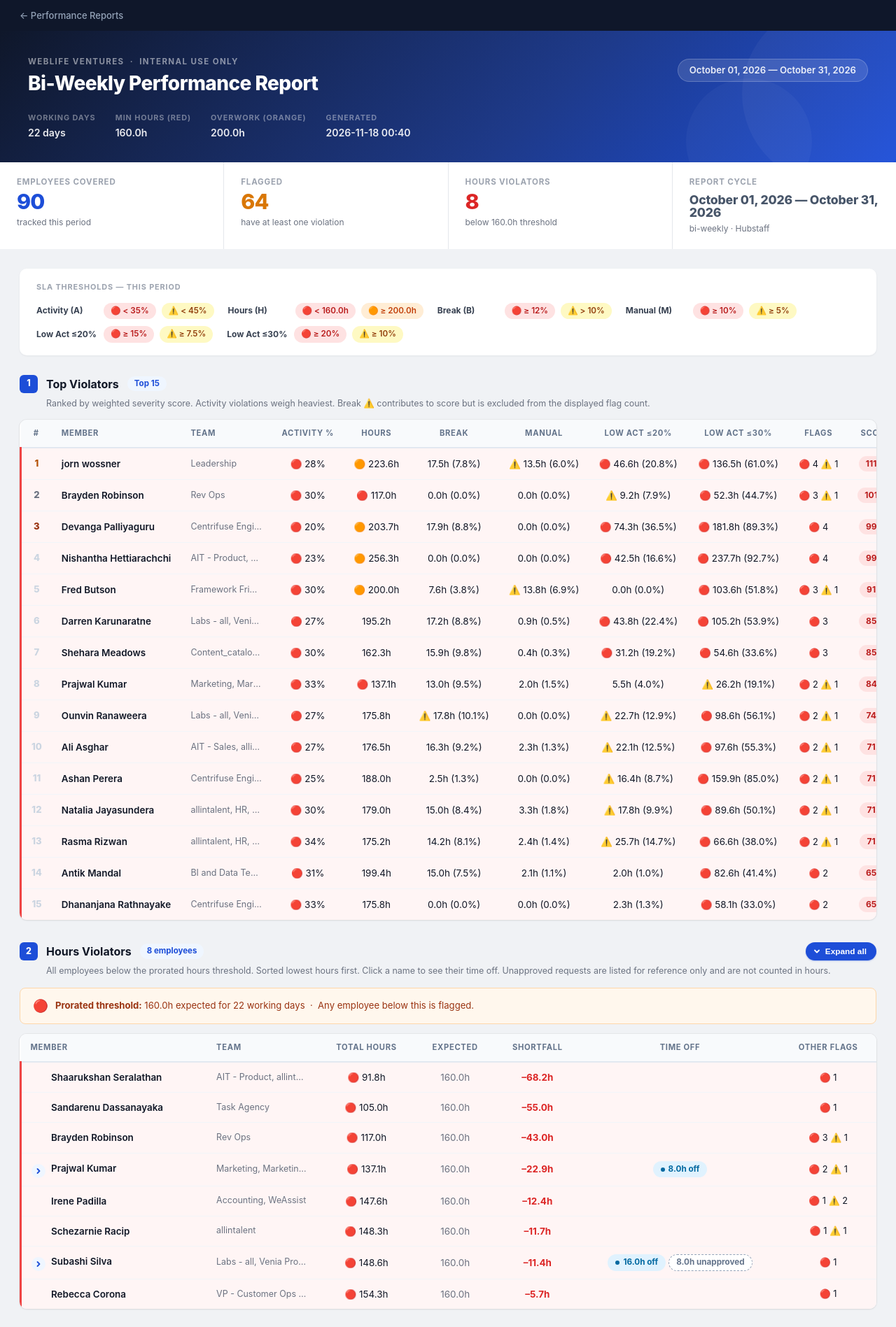
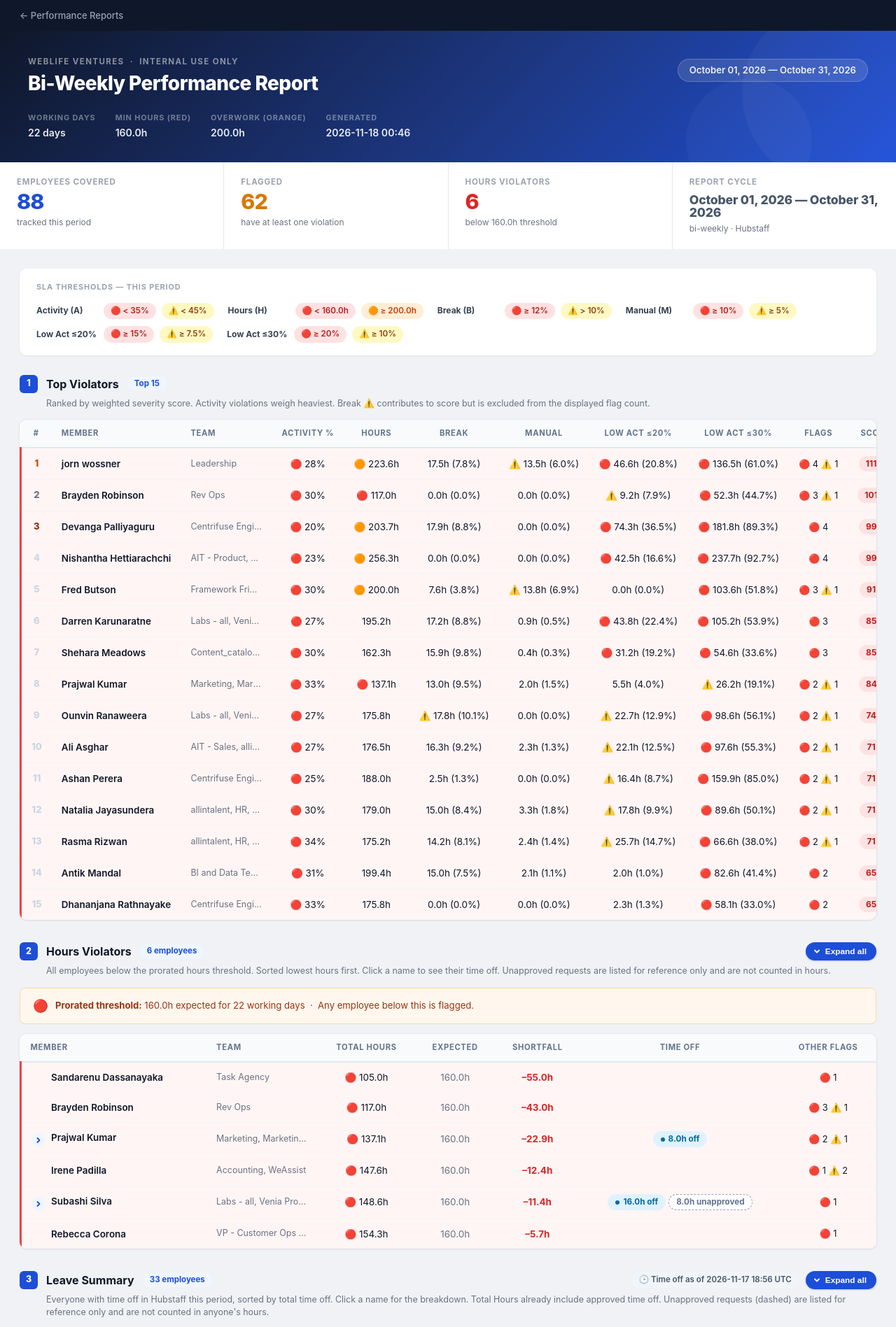
Before and after one commit to aaqib-labs/hubstaff-performance-reports, a plain HTML site: page docs/2026-10-01_to_2026-10-31_biweekly_top_violators.html in a window 1280 px wide. Shown: the top 1897 px of the page at 70% size. Drawn offline with Linux system fonts and the light colour scheme.

Commit message:
Report: Bi-Weekly 2026-10-01 to 2026-10-31 (more exclusions)
Permanent exclusions: Schezarnie Racip (terminated), Shaarukshan
Seralathan (part-time). Sandarenu Dassanayaka and Senitha Lanerolle
added to the Task Agency peer group from the Nov 2026 report on
(October peer comparison not regenerated).

Co-Authored-By: Claude Opus 5.5 <noreply@anthropic.com>

```diff
--- a/docs/2026-10-01_to_2026-10-31_biweekly_top_violators.html
+++ b/docs/2026-10-01_to_2026-10-31_biweekly_top_violators.html
@@ -638,7 +638,7 @@
       </div>
       <div class="header-meta-item">
         <div class="h-label">Generated</div>
-        <div class="h-value">2026-11-18 00:40</div>
+        <div class="h-value">2026-11-18 00:46</div>
       </div>
     </div>
   </div>
@@ -649,17 +649,17 @@
   <div class="stats-row">
     <div class="stat-card">
       <div class="s-label">Employees Covered</div>
-      <div class="s-value blue">90</div>
+      <div class="s-value blue">88</div>
       <div class="s-sub">tracked this period</div>
     </div>
     <div class="stat-card">
       <div class="s-label">Flagged</div>
-      <div class="s-value amber">64</div>
+      <div class="s-value amber">62</div>
       <div class="s-sub">have at least one violation</div>
     </div>
     <div class="stat-card">
       <div class="s-label">Hours Violators</div>
-      <div class="s-value red">8</div>
+      <div class="s-value red">6</div>
       <div class="s-sub">below 160.0h threshold</div>
     </div>
     <div class="stat-card">
@@ -1057,7 +1057,7 @@
       <div class="section-title-row">
         <div class="section-num">2</div>
         <h2>Hours Violators</h2>
-        <span class="count-pill">8 employees</span>
+        <span class="count-pill">6 employees</span>
         <span class="section-tools"><button type="button" class="toggle-all-btn" data-section="s2" aria-pressed="false"><svg width="12" height="12" viewBox="0 0 12 12" aria-hidden="true"><path d="M3 4.5l3 3 3-3" fill="none" stroke="currentColor" stroke-width="1.8" stroke-linecap="round" stroke-linejoin="round"/></svg><span class="btn-label">Expand all</span></button></span>
       </div>
       <p class="section-note">
@@ -1091,18 +1091,6 @@
 
 
             <tr class="severity-critical">
-              <td class="member-name"><span class="chev-spacer"></span>Shaarukshan Seralathan</td>
-              <td class="team-name" title="AIT - Product, allintalent, Labs - all">AIT - Product, allintalent, Labs - all</td>
-              <td class="center">🔴 91.8h</td>
-              <td class="center" style="color:#6b7280;">160.0h</td>
-              <td class="shortfall">–68.2h</td>
-              <td class="center"><span class="chip-stack"></span></td>
-              <td class="flags-cell">🔴 1</td>
-            </tr>
-
-
-
-            <tr class="severity-critical">
               <td class="member-name"><span class="chev-spacer"></span>Sandarenu Dassanayaka</td>
               <td class="team-name" title="Task Agency">Task Agency</td>
               <td class="center">🔴 105.0h</td>
@@ -1126,7 +1114,7 @@
 
 
 
-            <tr class="severity-critical expandable" tabindex="0" role="button" aria-expanded="false" aria-controls="hv-4">
+            <tr class="severity-critical expandable" tabindex="0" role="button" aria-expanded="false" aria-controls="hv-3">
               <td class="member-name"><span class="chev" aria-hidden="true"><svg width="10" height="10" viewBox="0 0 10 10"><path d="M3.5 2l3 3-3 3" fill="none" stroke="currentColor" stroke-width="1.8" stroke-linecap="round" stroke-linejoin="round"/></svg></span>Prajwal Kumar</td>
               <td class="team-name" title="Marketing, Marketing - Paid Media">Marketing, Marketing - Paid Media</td>
               <td class="center">🔴 137.1h</td>
@@ -1136,7 +1124,7 @@
               <td class="flags-cell">🔴 2 ⚠️ 1</td>
             </tr>
 
-            <tr class="detail-row" id="hv-4" hidden>
+            <tr class="detail-row" id="hv-3" hidden>
               <td colspan="7"><div class="leave-card">
 <div class="leave-note">🕒 <span>137.1h total includes 8.0h (1.0d) approved time off → <strong>129.1h actually worked</strong>.</span></div>
 
@@ -1172,19 +1160,7 @@
 
 
 
-            <tr class="severity-critical">
-              <td class="member-name"><span class="chev-spacer"></span>Schezarnie Racip</td>
-              <td class="team-name" title="allintalent">allintalent</td>
-              <td class="center">🔴 148.3h</td>
-              <td class="center" style="color:#6b7280;">160.0h</td>
-              <td class="shortfall">–11.7h</td>
-              <td class="center"><span class="chip-stack"></span></td>
-              <td class="flags-cell">🔴 1 ⚠️ 1</td>
-            </tr>
-
-
-
-            <tr class="severity-critical expandable" tabindex="0" role="button" aria-expanded="false" aria-controls="hv-7">
+            <tr class="severity-critical expandable" tabindex="0" role="button" aria-expanded="false" aria-controls="hv-5">
               <td class="member-name"><span class="chev" aria-hidden="true"><svg width="10" height="10" viewBox="0 0 10 10"><path d="M3.5 2l3 3-3 3" fill="none" stroke="currentColor" stroke-width="1.8" stroke-linecap="round" stroke-linejoin="round"/></svg></span>Subashi Silva</td>
               <td class="team-name" title="Labs - all, Venia Products  - All, VP - Customer Ops - Order Processing">Labs - all, Venia Products  - All, VP - Customer Ops - Order Processing</td>
               <td class="center">🔴 148.6h</td>
@@ -1194,7 +1170,7 @@
               <td class="flags-cell">🔴 1</td>
             </tr>
 
-            <tr class="detail-row" id="hv-7" hidden>
+            <tr class="detail-row" id="hv-5" hidden>
               <td colspan="7"><div class="leave-card">
 <div class="leave-note">🕒 <span>148.6h total includes 16.0h (2.0d) approved time off → <strong>132.6h actually worked</strong>.</span></div>
 
@@ -2517,7 +2493,7 @@
   <div class="page-footer">
     <span>WebLife Ventures Performance Reporting System</span>
     <span>
-      Generated 2026-11-18 00:40
+      Generated 2026-11-18 00:46
       <span class="footer-dot"> &nbsp;·&nbsp; </span>
       Internal use only — do not distribute
     </span>
```
Also changed, not shown: docs/index.html (+3 -3 lines), 2 other files.
